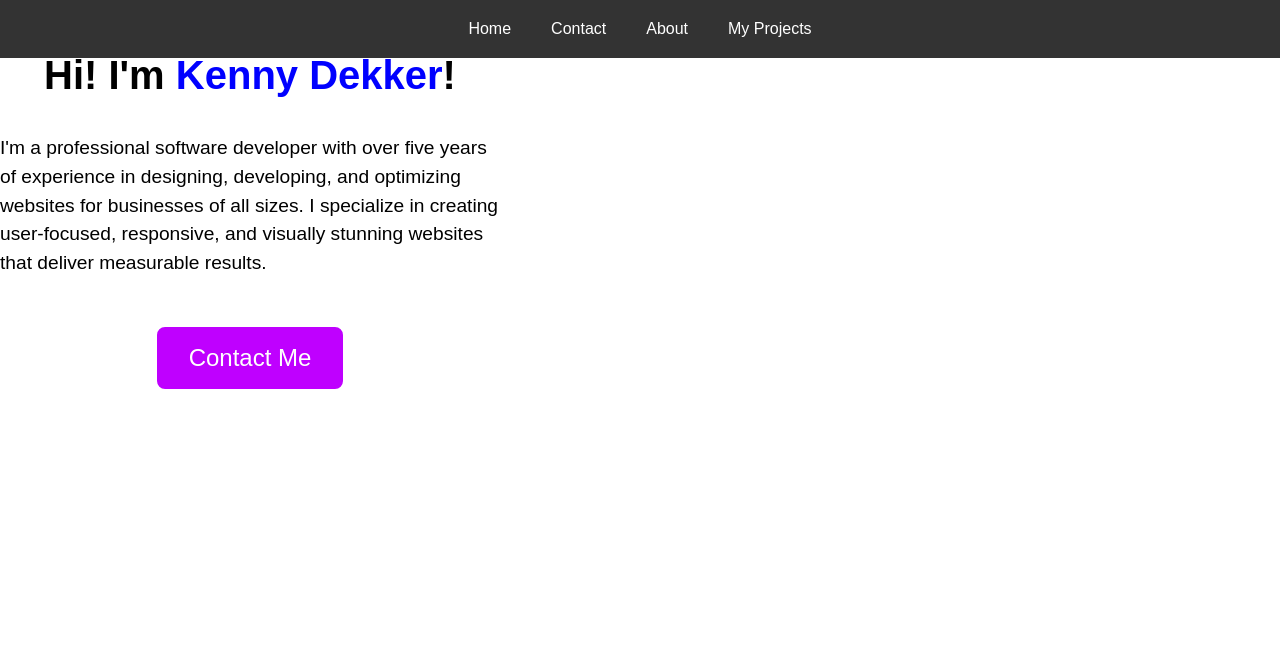
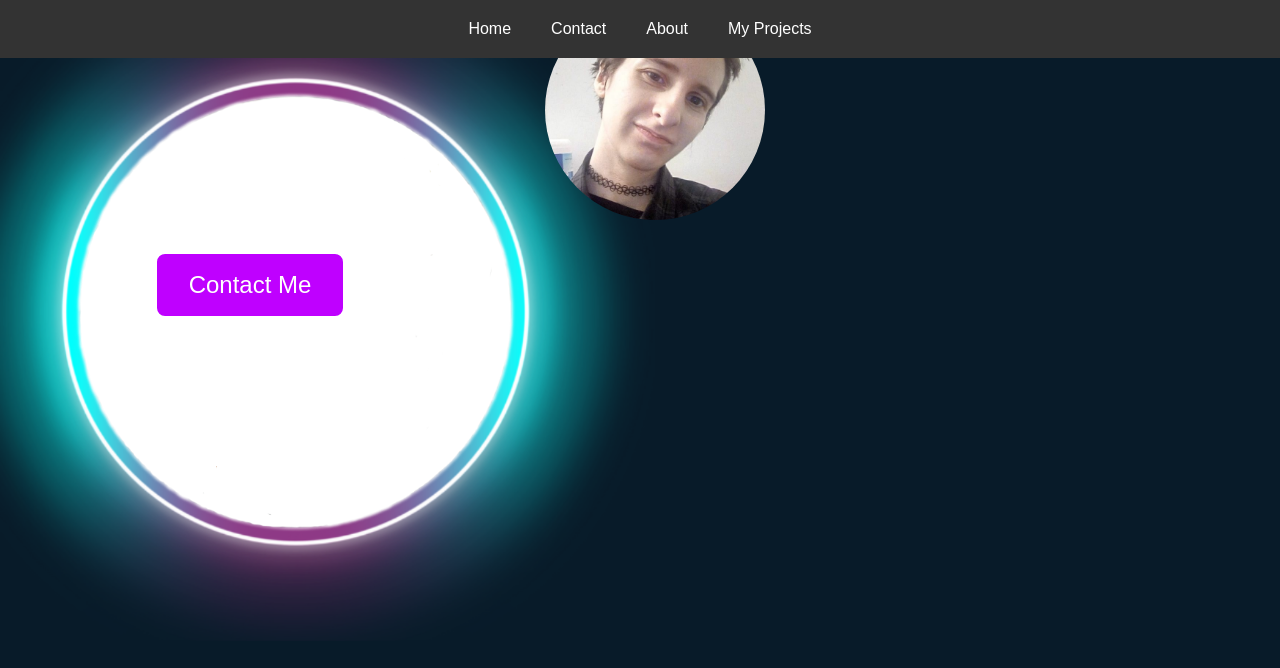
Before and after one commit to kennydekker/kennydekker.github.io, a plain HTML site: page basic.html in a window 1280 px wide. Drawn offline with Linux system fonts and the light colour scheme.

Commit message:
Update basic.html

```diff
--- a/basic.html
+++ b/basic.html
@@ -43,7 +43,7 @@
       left: 0; /* Aligns to the left of the viewport */
       width: 100vw; /* Covers the full width of the viewport */
       height: 100vh; /* Covers the full height of the viewport */
-      background-image: url('Empty_Left_Overlay.png'); /* Background overlay image */
+      background-image: url('Empty Left Overlay.png'); /* Background overlay image */
       background-size: cover; /* Ensures the background scales to fit */
       background-repeat: no-repeat; /* Prevents tiling */
       background-position: center; /* Centers the overlay */
@@ -101,10 +101,8 @@
   </div>
 
   <div class="intro-section">
-    <img src="Kenny_Basic.png" alt="Kenny's Photo">
+    <img src="Kenny_Basic.jpg" alt="Kenny's Photo">
     <div class="intro-summary">
-      <h1 style="font-size: 2.5em; color: black; margin-bottom: 10px;">Hi! I'm <span style="color: blue;">Kenny Dekker</span>!</h1>
-      <p style="font-size: 1.2em; color: black;">I'm a professional software developer with over five years of experience in designing, developing, and optimizing websites for businesses of all sizes. I specialize in creating user-focused, responsive, and visually stunning websites that deliver measurable results.</p>
       <button class="contact-button" onclick="showForm()">Contact Me</button>
     </div>
   </div>
```
